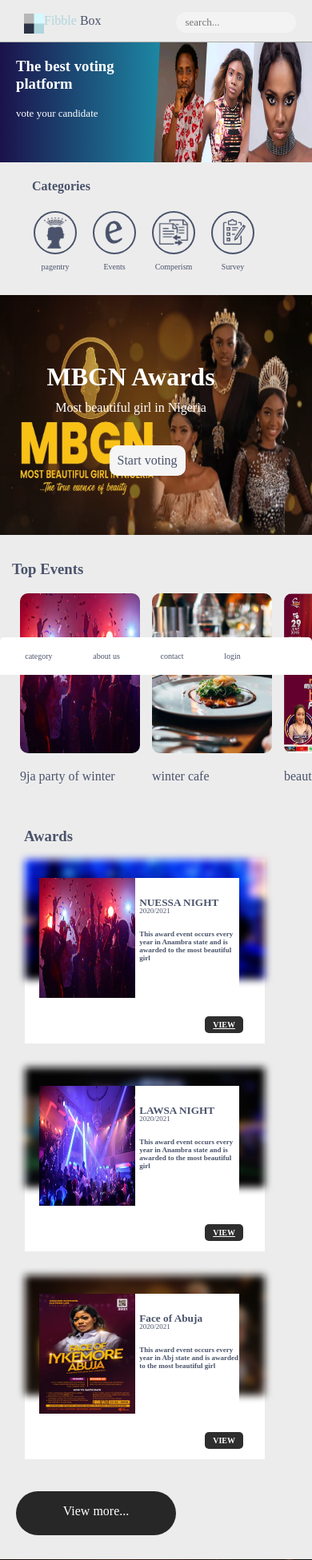
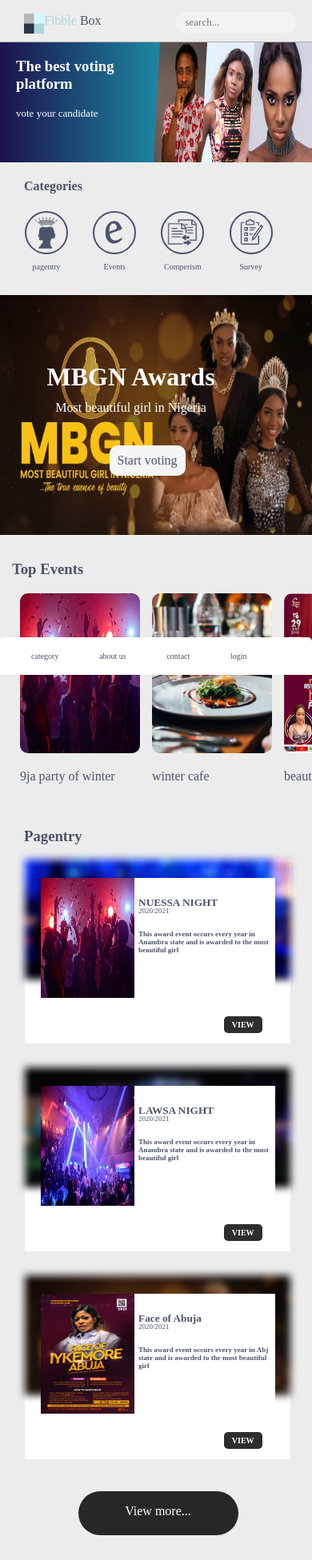
Before and after one commit to WinterDevelopers/fibble-box, a Django app: page / in a window 390 px wide. Shown: the top 1951 px of the page at 80% size. Run offline with Django 3.2, Linux system fonts and the light colour scheme; data comes from the database, SQL or seed files in the repository.

Commit message:
adjusting index pag

```diff
--- a/static/css/fibblebox.css
+++ b/static/css/fibblebox.css
@@ -23,14 +23,13 @@
     margin-bottom: 30px;
     display: flex;
     flex-direction: row;
+    align-content: center;
 }
-.content > div {
-    margin-left:30px
-}
+/*
 .content > div:last-child{
     margin-left: 20px;
     margin-right: 20px;
-}
+}*/
 .content-box{
     width: 350px;
     height: 270px;
@@ -124,7 +123,7 @@
     display: flex;
     flex-direction: row;
     justify-content: space-between;
-    margin-inline-start: 400px;
+    margin-inline-start: 25vw;
     margin-top: 10px;
 
 }
@@ -216,7 +215,10 @@
     font-weight:500;
     padding-left: 20px;
 }
-
+.categories-link{
+    text-decoration: none;
+    color: var(--font-color);
+}
 .circle{
     width: 50px;
     height: 50px;
@@ -224,7 +226,7 @@
     border: 2px solid #4A536B;
 }
 .categories{
-    padding-left: 40px;
+    padding-left: 30px;
     padding-bottom: 20px;
 }
 .categories-item{
@@ -235,10 +237,10 @@
     text-align: center;
 }
 .categories-item > div{
-    margin-left: 20px;
+    margin-left: 8vw;
 }
 .categories-item > div:first-child{
-    margin-left: 1px;
+    margin-left: 0px;
 }
 
 .ads1{
--- a/static/css/fibblebox_mobile.css
+++ b/static/css/fibblebox_mobile.css
@@ -57,15 +57,15 @@
     }
 
     .nav-bar-mobile >div{
-        margin-inline-end: 13%;
+        margin-inline-end: 13vw;
 
     }
     .nav-bar-mobile >div:last-child{
-        margin-inline-end: 6%;
+        margin-inline-end: 10vw;
 
     }
     .nav-bar-mobile >div:first-child{
-        margin-inline-start: 8%;
+        margin-inline-start: 10vw;
     }
     footer{
 
@@ -113,44 +113,49 @@
     }
     .content{
         flex-direction: column;
-        margin-left: 0px;
+        align-content: center;
+
 
     }
+    .content > div:last-child{
+        margin-top:10px ;
+        margin-left:25vw ;
+        margin-bottom: 5px;
+    }
     .content-box{
-        width: 300px;
+        width: 85vw;
         height: 230px;
         margin-bottom: 30px;
+        margin-right: 1px;
 
     }
     .content-box > img{
-        width: 300px;
+        width: 85vw;
 
     }
 
     .content-box-info{
-        width: 250px;
+        width: 75vw;
         height: 120px;
 
     }
     .content-box-info-text{
         height: 150px;
-        inline-size: 150px;
+        inline-size: 350px;
 
 
     }
     .content-box-info > div > img {
-        width: 120px;
+        width:30vw;
         height: 150px;
     }
     .content-viewmore{
         background-color:rgb(39, 39, 39);
         color: white;
         height: 55px;
-        margin-top: 10px;
         text-align: center;
         border-radius: 70px;
         width: 200px;
-        margin-left: 80px;
     }
 
     .content > div {
@@ -238,14 +243,14 @@
     }
     .others{
         display: grid;
-        grid-template-columns: 600px;
+        grid-template-columns: 80vw;
         margin-top: 60px;
         margin-bottom: 50px;
         height: 1300px;
     }
     .others-box-a{
-        width: 300px;
-        margin-left: 30px;
+        width: 95vw;
+        margin-left: 3vw;
     }
     .how-to-event > h4{
         margin-top: 40px;
@@ -256,7 +261,7 @@
     }
     .img-event-add{
         height:200px;
-        width: 150px;
+        width: 45vw;
         clip-path: polygon(0 0, 100% 0, 80% 100%, 0px 100%);
     }
     .subscribe-img{
@@ -273,16 +278,16 @@
         border: none;
         border-radius: 10px 0px 0px 10px;
         height: 40px;
-        width:150px;
+        width:45vw;
         margin-top: 10px;
         background-color: rgba(122, 255, 244, 0.356);
     }
     .others-box-b{
-        width: 300px;
-        margin-left: 30px;
+        width: 95vw;
+        margin-left: 2vw;
     }
     .about-us{
-        width: 300px;
+        width: 95vw;
     }
     .about-us > img {
         height: 230px;
--- a/templates/index.html
+++ b/templates/index.html
@@ -23,20 +23,27 @@
 <div class="categories" >
     <h4>Categories</h4>
     <div class="categories-item">
+        <a href="#pagentry" class="categories-link">
             <div>
                 <div class="circle">
                     <img class="categories-img" style="margin-top: 5px;" src="{% static 'logos/pagentry-logo.png' %}" alt="pagentry-logo">
                 </div>
                 <p>pagentry</p>
             </div>
+        </a>
+
             <div>
+                <a href="#event" class="categories-link">
                 <div class="circle"><img style="width: 50px; height: 50px;" src="{% static 'logos/event-logo.png' %}" alt="events-logo"></div>
                 <p>Events</p>
+                </a>
             </div>
 
         <div>
+            <a href="#comperism" class="categories-link">
             <div class="circle"><img src="{% static 'logos/comperism-logo.png' %}" alt="Comperism-logo" class="categories-img" style="margin-top: 4px;"></div>
             <p>Comperism</p>
+            </a>
         </div>
         <div>
             <div class="circle">
@@ -84,16 +91,16 @@
 
     </div>
 </div>
-<div id="content">
-    <h3 style="margin-left: 30px;">Awards</h3>
-    <div class="content">
+<div id="content" class="content">
+    <h3 style="margin-left: 30px;" id="pagentry">Pagentry</h3>
+
         {% for event in events %}
         <div>
             <div  class="content-box">
-                <img src="{{event.eventBanner}}" alt="Awards" width="350px" height="150" style="filter: blur(5px); -webkit-filter: blur(5px); background-size: cover;">
+                <img src="{{event.eventBanner}}" alt="Awards" width="70vw" height="150" style="filter: blur(5px); -webkit-filter: blur(5px); background-size: cover;">
                 <div class="content-box-info">
                     <div>
-                        <img src="{{event.eventImage}}" alt="" height="180px" width="150px">
+                        <img src="{{event.eventImage}}" alt="" >
                     </div>
                     <div class="content-box-info-text">
                         <h5>{{event.name}}</h5>
@@ -104,7 +111,7 @@
                     </div>
                 </div>
                 <div style="position: absolute; top: 85%; left: 75%; background-color: rgb(46, 46, 46); color: white; padding: 5px 10px; font-size: x-small; border-radius: 5px; font-weight: 600;">
-                    <a href="{% url 'fibblebox_app:event' event.slug %}" style="color: white; ">VIEW</a>
+                    <a href="{% url 'fibblebox_app:event' event.slug %}" style="color: white; text-decoration: none; ">VIEW</a>
                 </div>
             </div>
         </div>
@@ -132,7 +139,7 @@
         </div>
 
     <div class="content-viewmore"> <p>View more...</p></div>
-    </div>
+
 
 </div>
 <div class="ads1">
@@ -147,7 +154,7 @@
 
 </div>
 <div id="content">
-    <h3 style="margin-left: 30px; margin-top: 50px;">Pagentry</h3>
+    <h3 style="margin-left: 30px; margin-top: 50px;" id="event">Events</h3>
     <div class="content">
         <div>
             <div  class="content-box">
@@ -216,7 +223,7 @@
 
 </div>
 <div id="content">
-    <h3 style="margin-left: 30px;">Party</h3>
+    <h3 style="margin-left: 30px;" id="comperism">Comperism</h3>
     <div class="content">
         <div>
             <div  class="content-box">
```
Lines whose indentation alone changed are shown as unchanged.
